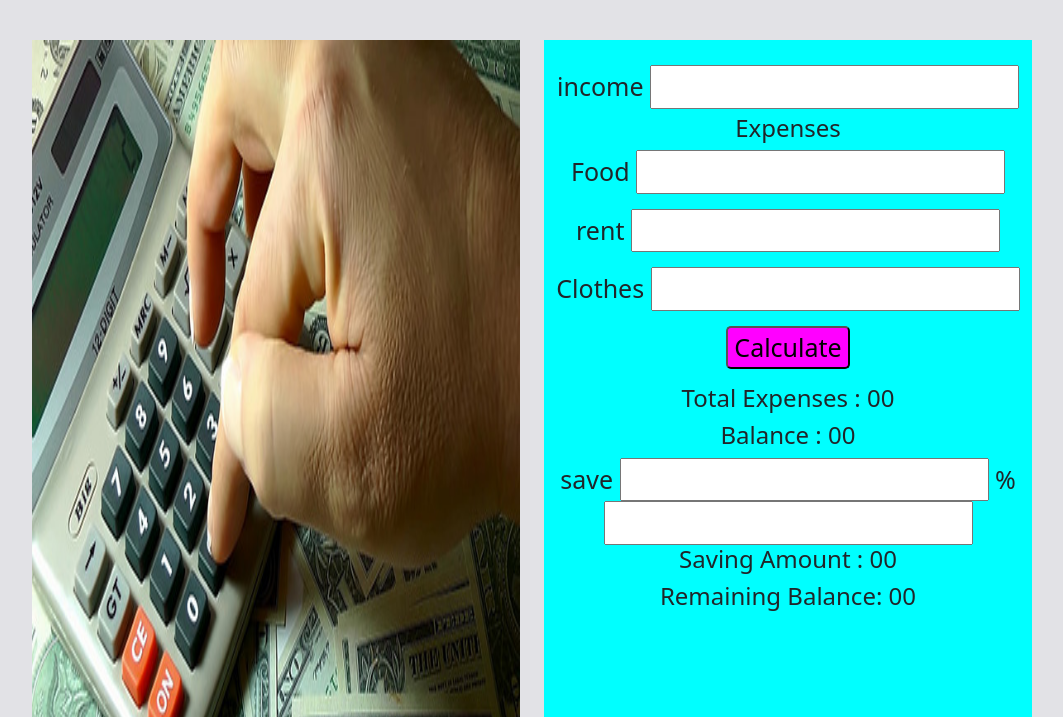
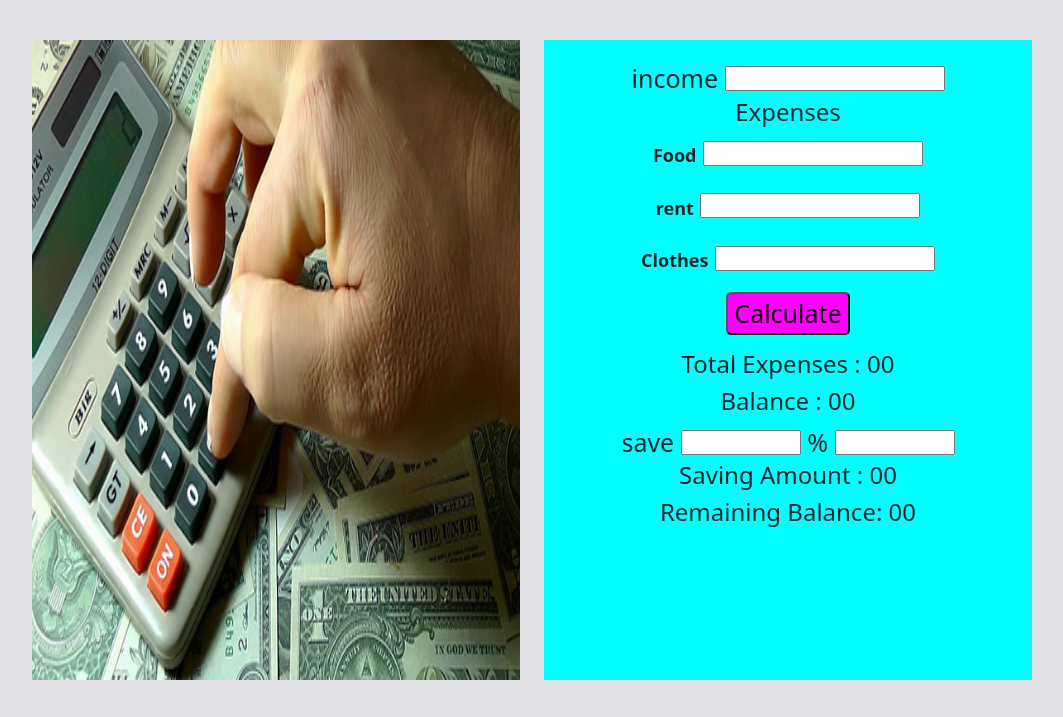
Before and after one commit to mizanurrahaman789/money-master, a plain HTML site: page index.html in a window 1280 px wide. Shown: the part 83-800 px from the top of the page, without its empty margins (108-1171 px from the left). Drawn offline with nearby package versions, Linux system fonts and the light colour scheme.

Commit message:
stylesheet commit

```diff
--- a/index.html
+++ b/index.html
@@ -15,12 +15,12 @@
       <div class="container ">
             <h1 class="top-font">Count Financial</h1>
             <div class="row">
-                  <div class="col">
+                  <div class="first-section  col-sm-12 col-lg-6">
                         <div class="image-area">
                               <img src="image/Money-preview.jpg" alt="">
                         </div>
                   </div>
-                  <div class="col">
+                  <div class="second-section col-sm-12 col-lg-6 ">
 
                         <div class="form-section">
                               <div class="income-area">
@@ -33,7 +33,7 @@
                                           <h4>Expenses</h4>
                                     </div>
 
-                                    <div>
+                                    <div class="input-area">
                                           <div class="Food-cost">
                                                 <label for="">Food</label>
                                                 <input id="food-input" type="text">
--- a/js/apps.js
+++ b/js/apps.js
@@ -1,8 +1,11 @@
+
 document.getElementById('calculate-button').addEventListener('click', function () {
 
       const clothesInput = document.getElementById('clothes-input');
       const clothesAmountText = clothesInput.value;
       const clothesAmount = parseFloat(clothesAmountText);
+
+
 
 
       const rentInput = document.getElementById('rent-input');
@@ -24,7 +27,7 @@ document.getElementById('calculate-button').addEventListener('click', function (
       const incomeAmountText = incomeInput.value;
       const incomeAmount = parseFloat(incomeAmountText)
       const totalIncome = incomeAmount - totalCost;
-      console.log(totalIncome)
+
 
       const balanceTotal = document.getElementById('balance-total')
       const balanceAmountText = balanceTotal.innerText;
--- a/style.css
+++ b/style.css
@@ -7,7 +7,7 @@
   }
   .container {
         width: 80%;
-      margin-top: 30px;
+        margin-top: 30px;
 
   }
   .top-font{
@@ -16,17 +16,20 @@
         text-align: center;
         margin-bottom: 35px;
   }
+
+
   .image-area img{
       width:100%;
-      height: 100vh;
+      height: 80vh;
         text-align: center;
         margin-top: 10px;
         margin-bottom: 40px;
   }
 
   .form-section{
+
       width:100%;
-      height: 100vh;
+      height: 80vh;
       background-color: aqua;
       font-size: 25px;
       text-align: center;
@@ -34,12 +37,31 @@
       margin-bottom: 40px;
 
   }
+.input-area input{
+    width: 220px;
+    height: 25px;
+}
+.input-area label{
+    font-size: 18px;
+    font-weight: bold;
+}
+
+.save-area input{
+    width: 120px;
+    height: 25px;
+    border-radius: 2px solid;
+}
+.income input{
+    width: 220px;
+    height: 25px;
+}
+
+
   .income-area{
       padding-top: 20px;
   }
-  .income{
-        margin: 5px;
-  }
+
+
   .rent{
       margin: 15px;
   }
```
